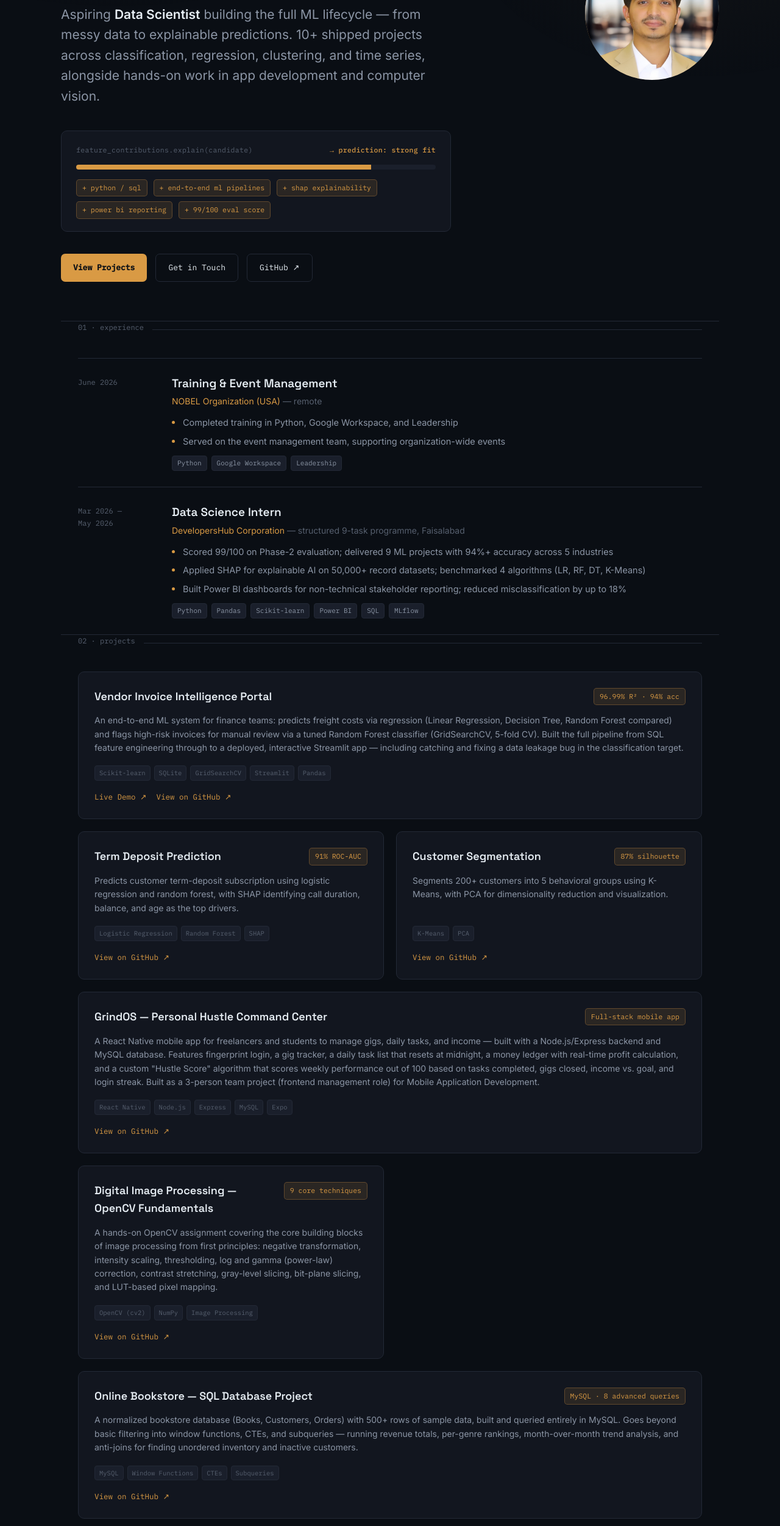
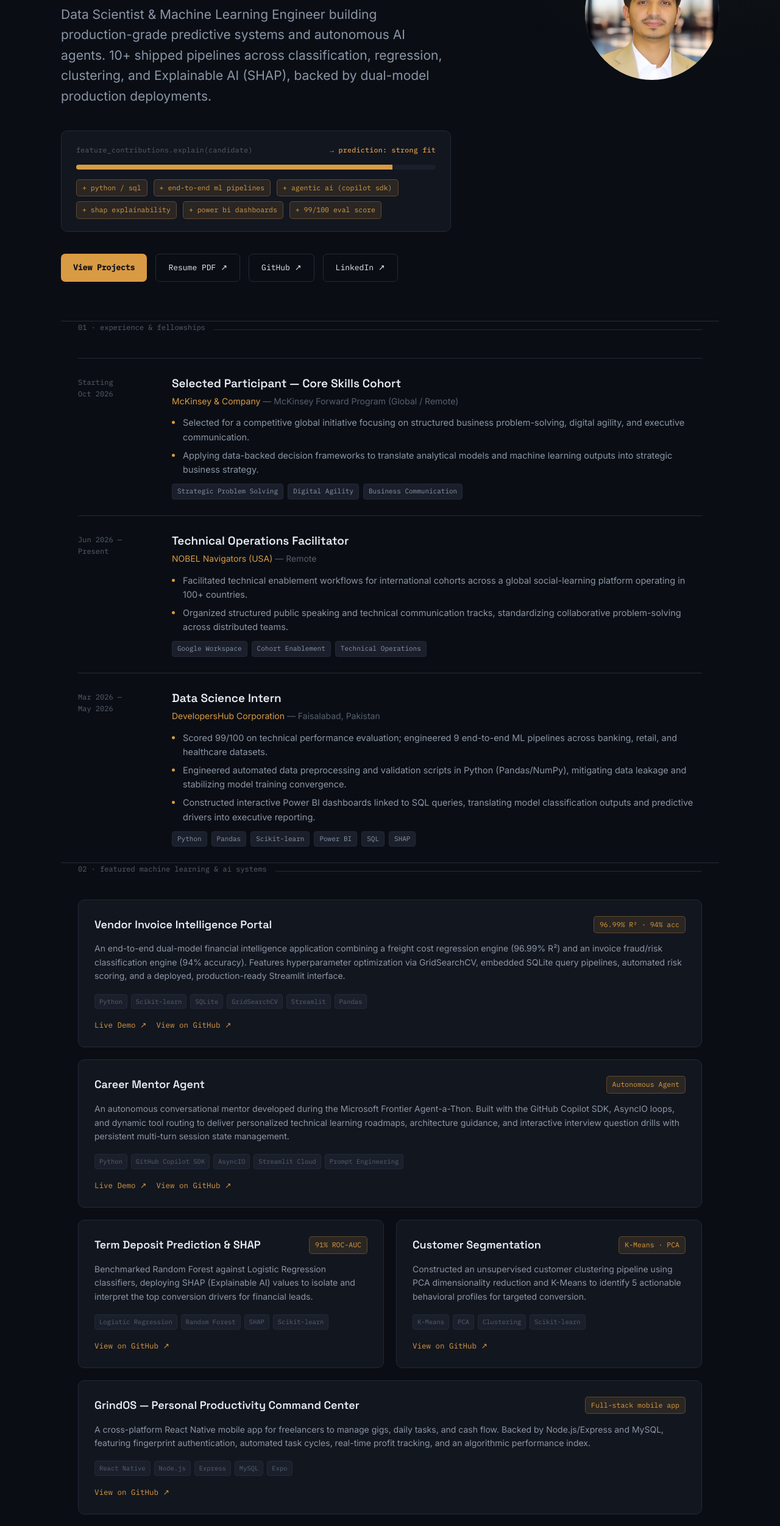
Before and after one commit to alimurtaza9dev-ctrl/alimurtaza9dev-ctrl.github.io, a plain HTML site: page index.html in a window 1280 px wide. Shown: the part 240-2742 px from the top of the page at 61% size. Drawn offline with Linux system fonts and the light colour scheme.

Commit message:
Revise title and content for data science portfolio
Updated the title and meta description to reflect a broader role in data science and machine learning engineering. Enhanced content throughout the page to better represent skills, projects, and experiences.

```diff
--- a/index.html
+++ b/index.html
@@ -3,8 +3,8 @@
 <head>
 <meta charset="UTF-8">
 <meta name="viewport" content="width=device-width, initial-scale=1.0">
-<title>Ali Murtaza — Aspiring Data Scientist</title>
-<meta name="description" content="Ali Murtaza — Aspiring Data Scientist. Machine Learning, Business Intelligence, Explainable AI. Projects, experience, and skills.">
+<title>Ali Murtaza — Data Scientist & ML Engineer</title>
+<meta name="description" content="Ali Murtaza — Data Scientist & Machine Learning Engineer. Dual-model architectures, Explainable AI (SHAP), Autonomous Copilot Agents, and predictive pipelines.">
 <link rel="preconnect" href="https://fonts.googleapis.com">
 <link rel="preconnect" href="https://fonts.gstatic.com" crossorigin>
 <link href="https://fonts.googleapis.com/css2?family=Space+Grotesk:wght@400;500;600;700&family=Inter:wght@400;500;600&family=IBM+Plex+Mono:wght@400;500&display=swap" rel="stylesheet">
@@ -199,7 +199,7 @@
     font-family: var(--body);
     font-size: clamp(17px, 2.4vw, 21px);
     color: var(--text-dim);
-    max-width: 620px;
+    max-width: 640px;
     margin-bottom: 40px;
     opacity: 0;
     animation: rise 0.7s ease 0.16s forwards;
@@ -662,7 +662,7 @@
   <div class="hero-grid">
     <div class="hero-text">
       <h1 class="name">Ali Murtaza</h1>
-      <p class="role">Aspiring <strong>Data Scientist</strong> building the full ML lifecycle — from messy data to explainable predictions. 10+ shipped projects across classification, regression, clustering, and time series, alongside hands-on work in app development and computer vision.</p>
+      <p class="role">Data Scientist &amp; Machine Learning Engineer building production-grade predictive systems and autonomous AI agents. 10+ shipped pipelines across classification, regression, clustering, and Explainable AI (SHAP), backed by dual-model production deployments.</p>
 
       <div class="shap-block">
         <div class="shap-head">
@@ -670,21 +670,23 @@
           <span class="verdict">→ prediction: strong fit</span>
         </div>
         <div class="shap-bar">
-          <div class="seg blue" style="width: 82%; animation-delay: 0.5s;"></div>
+          <div class="seg blue" style="width: 88%; animation-delay: 0.5s;"></div>
         </div>
         <div class="shap-features">
           <span>+ python / sql</span>
           <span>+ end-to-end ml pipelines</span>
+          <span>+ agentic ai (copilot sdk)</span>
           <span>+ shap explainability</span>
-          <span>+ power bi reporting</span>
+          <span>+ power bi dashboards</span>
           <span>+ 99/100 eval score</span>
         </div>
       </div>
 
       <div class="hero-ctas">
         <a class="btn btn-primary" href="#projects">View Projects</a>
-        <a class="btn btn-ghost" href="mailto:alimurtaza.9dev@gmail.com">Get in Touch</a>
+        <a class="btn btn-ghost" href="#resume">Resume PDF ↗</a>
         <a class="btn btn-ghost" href="https://github.com/alimurtaza9dev-ctrl" target="_blank" rel="noopener">GitHub ↗</a>
+        <a class="btn btn-ghost" href="https://linkedin.com/in/ali-murtaza-907863396" target="_blank" rel="noopener">LinkedIn ↗</a>
       </div>
     </div>
 
@@ -698,21 +700,36 @@
 
 <section id="experience" class="wrap">
   <div class="section-head">
-    <span class="section-tag">01 · experience</span>
+    <span class="section-tag">01 · experience &amp; fellowships</span>
     <div class="section-line"></div>
   </div>
 
   <div class="exp-item">
-    <div class="exp-date">June 2026</div>
+    <div class="exp-date">Starting<br>Oct 2026</div>
     <div>
-      <div class="exp-role">Training &amp; Event Management</div>
-      <div class="exp-org">NOBEL Organization (USA) <span>— remote</span></div>
+      <div class="exp-role">Selected Participant — Core Skills Cohort</div>
+      <div class="exp-org">McKinsey &amp; Company <span>— McKinsey Forward Program (Global / Remote)</span></div>
       <ul class="exp-list">
-        <li>Completed training in Python, Google Workspace, and Leadership</li>
-        <li>Served on the event management team, supporting organization-wide events</li>
+        <li>Selected for a competitive global initiative focusing on structured business problem-solving, digital agility, and executive communication.</li>
+        <li>Applying data-backed decision frameworks to translate analytical models and machine learning outputs into strategic business strategy.</li>
       </ul>
       <div class="exp-stack">
-        <span>Python</span><span>Google Workspace</span><span>Leadership</span>
+        <span>Strategic Problem Solving</span><span>Digital Agility</span><span>Business Communication</span>
+      </div>
+    </div>
+  </div>
+
+  <div class="exp-item">
+    <div class="exp-date">Jun 2026 —<br>Present</div>
+    <div>
+      <div class="exp-role">Technical Operations Facilitator</div>
+      <div class="exp-org">NOBEL Navigators (USA) <span>— Remote</span></div>
+      <ul class="exp-list">
+        <li>Facilitated technical enablement workflows for international cohorts across a global social-learning platform operating in 100+ countries.</li>
+        <li>Organized structured public speaking and technical communication tracks, standardizing collaborative problem-solving across distributed teams.</li>
+      </ul>
+      <div class="exp-stack">
+        <span>Google Workspace</span><span>Cohort Enablement</span><span>Technical Operations</span>
       </div>
     </div>
   </div>
@@ -721,14 +738,14 @@
     <div class="exp-date">Mar 2026 —<br>May 2026</div>
     <div>
       <div class="exp-role">Data Science Intern</div>
-      <div class="exp-org">DevelopersHub Corporation <span>— structured 9-task programme, Faisalabad</span></div>
+      <div class="exp-org">DevelopersHub Corporation <span>— Faisalabad, Pakistan</span></div>
       <ul class="exp-list">
-        <li>Scored 99/100 on Phase-2 evaluation; delivered 9 ML projects with 94%+ accuracy across 5 industries</li>
-        <li>Applied SHAP for explainable AI on 50,000+ record datasets; benchmarked 4 algorithms (LR, RF, DT, K-Means)</li>
-        <li>Built Power BI dashboards for non-technical stakeholder reporting; reduced misclassification by up to 18%</li>
+        <li>Scored 99/100 on technical performance evaluation; engineered 9 end-to-end ML pipelines across banking, retail, and healthcare datasets.</li>
+        <li>Engineered automated data preprocessing and validation scripts in Python (Pandas/NumPy), mitigating data leakage and stabilizing model training convergence.</li>
+        <li>Constructed interactive Power BI dashboards linked to SQL queries, translating model classification outputs and predictive drivers into executive reporting.</li>
       </ul>
       <div class="exp-stack">
-        <span>Python</span><span>Pandas</span><span>Scikit-learn</span><span>Power BI</span><span>SQL</span><span>MLflow</span>
+        <span>Python</span><span>Pandas</span><span>Scikit-learn</span><span>Power BI</span><span>SQL</span><span>SHAP</span>
       </div>
     </div>
   </div>
@@ -736,103 +753,93 @@
 
 <section id="projects" class="wrap">
   <div class="section-head">
-    <span class="section-tag">02 · projects</span>
+    <span class="section-tag">02 · featured machine learning &amp; ai systems</span>
     <div class="section-line"></div>
   </div>
 
   <div class="proj-grid">
 
+    <!-- Featured 1: Vendor Invoice Intelligence Portal -->
     <div class="card featured">
       <div class="card-top">
         <span class="card-title">Vendor Invoice Intelligence Portal</span>
         <span class="card-metric">96.99% R² · 94% acc</span>
       </div>
-      <p class="card-desc">An end-to-end ML system for finance teams: predicts freight costs via regression (Linear Regression, Decision Tree, Random Forest compared) and flags high-risk invoices for manual review via a tuned Random Forest classifier (GridSearchCV, 5-fold CV). Built the full pipeline from SQL feature engineering through to a deployed, interactive Streamlit app — including catching and fixing a data leakage bug in the classification target.</p>
-      <div class="card-tags"><span>Scikit-learn</span><span>SQLite</span><span>GridSearchCV</span><span>Streamlit</span><span>Pandas</span></div>
+      <p class="card-desc">An end-to-end dual-model financial intelligence application combining a freight cost regression engine (96.99% R²) and an invoice fraud/risk classification engine (94% accuracy). Features hyperparameter optimization via GridSearchCV, embedded SQLite query pipelines, automated risk scoring, and a deployed, production-ready Streamlit interface.</p>
+      <div class="card-tags"><span>Python</span><span>Scikit-learn</span><span>SQLite</span><span>GridSearchCV</span><span>Streamlit</span><span>Pandas</span></div>
       <div style="display:flex; gap:16px; flex-wrap:wrap;">
         <a class="card-link" href="https://bzj7pcmxxexfbdminkfmtj.streamlit.app/" target="_blank" rel="noopener">Live Demo ↗</a>
         <a class="card-link" href="https://github.com/alimurtaza9dev-ctrl/-Vendor-Invoice-Intelligence-Portal-" target="_blank" rel="noopener">View on GitHub ↗</a>
       </div>
     </div>
 
+    <!-- Featured 2: Career Mentor Agent -->
+    <div class="card featured">
+      <div class="card-top">
+        <span class="card-title">Career Mentor Agent</span>
+        <span class="card-metric">Autonomous Agent</span>
+      </div>
+      <p class="card-desc">An autonomous conversational mentor developed during the Microsoft Frontier Agent-a-Thon. Built with the GitHub Copilot SDK, AsyncIO loops, and dynamic tool routing to deliver personalized technical learning roadmaps, architecture guidance, and interactive interview question drills with persistent multi-turn session state management.</p>
+      <div class="card-tags"><span>Python</span><span>GitHub Copilot SDK</span><span>AsyncIO</span><span>Streamlit Cloud</span><span>Prompt Engineering</span></div>
+      <div style="display:flex; gap:16px; flex-wrap:wrap;">
+        <a class="card-link" href="https://career-mentor-agentbranchmainmainfileapppy-njkahyn6mdbqz4phstd.streamlit.app/" target="_blank" rel="noopener">Live Demo ↗</a>
+        <a class="card-link" href="https://github.com/alimurtaza9dev-ctrl/career-mentor-agent" target="_blank" rel="noopener">View on GitHub ↗</a>
+      </div>
+    </div>
+
+    <!-- Project 3: Term Deposit & SHAP -->
     <div class="card">
       <div class="card-top">
-        <span class="card-title">Term Deposit Prediction</span>
+        <span class="card-title">Term Deposit Prediction &amp; SHAP</span>
         <span class="card-metric">91% ROC-AUC</span>
       </div>
-      <p class="card-desc">Predicts customer term-deposit subscription using logistic regression and random forest, with SHAP identifying call duration, balance, and age as the top drivers.</p>
-      <div class="card-tags"><span>Logistic Regression</span><span>Random Forest</span><span>SHAP</span></div>
+      <p class="card-desc">Benchmarked Random Forest against Logistic Regression classifiers, deploying SHAP (Explainable AI) values to isolate and interpret the top conversion drivers for financial leads.</p>
+      <div class="card-tags"><span>Logistic Regression</span><span>Random Forest</span><span>SHAP</span><span>Scikit-learn</span></div>
       <a class="card-link" href="https://github.com/alimurtaza9dev-ctrl" target="_blank" rel="noopener">View on GitHub ↗</a>
     </div>
 
+    <!-- Project 4: Customer Segmentation -->
     <div class="card">
       <div class="card-top">
         <span class="card-title">Customer Segmentation</span>
-        <span class="card-metric">87% silhouette</span>
+        <span class="card-metric">K-Means · PCA</span>
       </div>
-      <p class="card-desc">Segments 200+ customers into 5 behavioral groups using K-Means, with PCA for dimensionality reduction and visualization.</p>
-      <div class="card-tags"><span>K-Means</span><span>PCA</span></div>
+      <p class="card-desc">Constructed an unsupervised customer clustering pipeline using PCA dimensionality reduction and K-Means to identify 5 actionable behavioral profiles for targeted conversion.</p>
+      <div class="card-tags"><span>K-Means</span><span>PCA</span><span>Clustering</span><span>Scikit-learn</span></div>
       <a class="card-link" href="https://github.com/alimurtaza9dev-ctrl" target="_blank" rel="noopener">View on GitHub ↗</a>
     </div>
 
+    <!-- Project 5: GrindOS Mobile -->
     <div class="card featured">
       <div class="card-top">
-        <span class="card-title">GrindOS — Personal Hustle Command Center</span>
+        <span class="card-title">GrindOS — Personal Productivity Command Center</span>
         <span class="card-metric">Full-stack mobile app</span>
       </div>
-      <p class="card-desc">A React Native mobile app for freelancers and students to manage gigs, daily tasks, and income — built with a Node.js/Express backend and MySQL database. Features fingerprint login, a gig tracker, a daily task list that resets at midnight, a money ledger with real-time profit calculation, and a custom "Hustle Score" algorithm that scores weekly performance out of 100 based on tasks completed, gigs closed, income vs. goal, and login streak. Built as a 3-person team project (frontend management role) for Mobile Application Development.</p>
+      <p class="card-desc">A cross-platform React Native mobile app for freelancers to manage gigs, daily tasks, and cash flow. Backed by Node.js/Express and MySQL, featuring fingerprint authentication, automated task cycles, real-time profit tracking, and an algorithmic performance index.</p>
       <div class="card-tags"><span>React Native</span><span>Node.js</span><span>Express</span><span>MySQL</span><span>Expo</span></div>
       <a class="card-link" href="https://github.com/alimurtaza9dev-ctrl/grindos" target="_blank" rel="noopener">View on GitHub ↗</a>
     </div>
 
+    <!-- Project 6: Online Bookstore SQL -->
     <div class="card">
       <div class="card-top">
-        <span class="card-title">Digital Image Processing — OpenCV Fundamentals</span>
-        <span class="card-metric">9 core techniques</span>
+        <span class="card-title">Online Bookstore — SQL Database</span>
+        <span class="card-metric">MySQL · 8 complex queries</span>
       </div>
-      <p class="card-desc">A hands-on OpenCV assignment covering the core building blocks of image processing from first principles: negative transformation, intensity scaling, thresholding, log and gamma (power-law) correction, contrast stretching, gray-level slicing, bit-plane slicing, and LUT-based pixel mapping.</p>
-      <div class="card-tags"><span>OpenCV (cv2)</span><span>NumPy</span><span>Image Processing</span></div>
-      <a class="card-link" href="https://github.com/alimurtaza9dev-ctrl" target="_blank" rel="noopener">View on GitHub ↗</a>
-    </div>
-
-    <div class="card featured">
-      <div class="card-top">
-        <span class="card-title">Online Bookstore — SQL Database Project</span>
-        <span class="card-metric">MySQL · 8 advanced queries</span>
-      </div>
-      <p class="card-desc">A normalized bookstore database (Books, Customers, Orders) with 500+ rows of sample data, built and queried entirely in MySQL. Goes beyond basic filtering into window functions, CTEs, and subqueries — running revenue totals, per-genre rankings, month-over-month trend analysis, and anti-joins for finding unordered inventory and inactive customers.</p>
-      <div class="card-tags"><span>MySQL</span><span>Window Functions</span><span>CTEs</span><span>Subqueries</span></div>
+      <p class="card-desc">A normalized relational schema utilizing window functions, CTEs, running totals, and complex joins for revenue trends and inventory audits.</p>
+      <div class="card-tags"><span>MySQL</span><span>Window Functions</span><span>CTEs</span><span>Relational Design</span></div>
       <a class="card-link" href="https://github.com/alimurtaza9dev-ctrl/Online-Bookstore-SQL-project" target="_blank" rel="noopener">View on GitHub ↗</a>
     </div>
 
+    <!-- Project 7: Power BI E-Commerce -->
     <div class="card">
       <div class="card-top">
-        <span class="card-title">E-Commerce Sales Dashboard</span>
+        <span class="card-title">E-Commerce Sales Intelligence</span>
         <span class="card-metric">Power BI</span>
       </div>
-      <p class="card-desc">An interactive Power BI dashboard analyzing e-commerce sales performance, built for non-technical stakeholder reporting.</p>
+      <p class="card-desc">Interactive dashboard tracking business KPIs, product margins, and customer cohort trends designed for non-technical leadership reporting.</p>
       <div class="card-tags"><span>Power BI</span><span>DAX</span><span>Data Modeling</span></div>
       <a class="card-link" href="https://github.com/alimurtaza9dev-ctrl/Power-Bi-Ecommerce-Dashboard" target="_blank" rel="noopener">View on GitHub ↗</a>
-    </div>
-
-    <div class="card">
-      <div class="card-top">
-        <span class="card-title">Energy Forecasting</span>
-        <span class="card-metric">ARIMA(5,1,0)</span>
-      </div>
-      <p class="card-desc">Time-series forecasting of energy demand using an ARIMA model tuned for short-horizon accuracy.</p>
-      <div class="card-tags"><span>Time Series</span><span>ARIMA</span></div>
-      <a class="card-link" href="https://github.com/alimurtaza9dev-ctrl" target="_blank" rel="noopener">View on GitHub ↗</a>
-    </div>
-
-    <div class="card">
-      <div class="card-top">
-        <span class="card-title">Churn &amp; Loan Default Prediction</span>
-        <span class="card-metric">86% acc · 89% F1</span>
-      </div>
-      <p class="card-desc">Two classification models — customer churn (Decision Tree, 86% accuracy) and loan default risk (89% F1) — built as part of the DevelopersHub programme.</p>
-      <div class="card-tags"><span>Decision Tree</span><span>Classification</span></div>
-      <a class="card-link" href="https://github.com/alimurtaza9dev-ctrl" target="_blank" rel="noopener">View on GitHub ↗</a>
     </div>
 
   </div>
@@ -840,39 +847,33 @@
 
 <section id="skills" class="wrap">
   <div class="section-head">
-    <span class="section-tag">03 · skills</span>
+    <span class="section-tag">03 · technical stack</span>
     <div class="section-line"></div>
   </div>
 
   <div class="skills-grid">
     <div>
-      <div class="skill-group-title">Languages</div>
+      <div class="skill-group-title">Languages &amp; Core</div>
       <div class="skill-chip-list">
-        <span>Python</span><span>SQL</span><span>C++</span><span>JavaScript</span>
+        <span>Python</span><span>SQL</span><span>C++</span><span>JavaScript (ES6+)</span><span>DSA (Python)</span>
       </div>
     </div>
     <div>
-      <div class="skill-group-title">App Development</div>
+      <div class="skill-group-title">Machine Learning</div>
       <div class="skill-chip-list">
-        <span>React Native</span>
+        <span>Scikit-learn</span><span>SHAP (Explainable AI)</span><span>Random Forest</span><span>Logistic Regression</span><span>GridSearchCV</span><span>K-Means / PCA</span>
       </div>
     </div>
     <div>
-      <div class="skill-group-title">ML / AI</div>
+      <div class="skill-group-title">Agentic AI &amp; Apps</div>
       <div class="skill-chip-list">
-        <span>Scikit-learn</span><span>SHAP</span><span>ARIMA</span><span>K-Means</span><span>PCA</span><span>Feature Engineering</span><span>OpenCV (cv2)</span>
+        <span>GitHub Copilot SDK</span><span>Autonomous Agents</span><span>AsyncIO</span><span>React Native</span><span>Streamlit Cloud</span>
       </div>
     </div>
     <div>
-      <div class="skill-group-title">Visualization &amp; Analysis</div>
+      <div class="skill-group-title">Analytics &amp; BI</div>
       <div class="skill-chip-list">
-        <span>Power BI</span><span>Matplotlib</span><span>Seaborn</span><span>Pandas</span><span>NumPy</span><span>Excel (Advanced)</span>
-      </div>
-    </div>
-    <div>
-      <div class="skill-group-title">Tools</div>
-      <div class="skill-chip-list">
-        <span>Git / GitHub</span><span>MLflow</span><span>Jupyter</span><span>VS Code</span><span>Google Colab</span><span>Docker (basic)</span>
+        <span>Pandas / NumPy</span><span>Power BI</span><span>Matplotlib / Seaborn</span><span>Feature Engineering</span><span>SQLite / MySQL</span>
       </div>
     </div>
   </div>
@@ -887,16 +888,27 @@
   <div class="edu-cert-grid">
     <div class="edu-card">
       <div class="edu-school">Government College University Faisalabad</div>
-      <div class="edu-degree">BS Computer Science — 5th Semester, CGPA 3.17/4.0</div>
-      <div class="edu-meta">FEB 2024 – PRESENT · FAISALABAD, PAKISTAN</div>
+      <div class="edu-degree">Bachelor of Science in Computer Science (BSCS)</div>
+      <div class="edu-meta">2024 – PRESENT · 6TH SEMESTER · CGPA: 3.17 / 4.0</div>
     </div>
 
     <ul class="cert-list">
-      <li><strong>AI Editing Workshop</strong>MS Online Academy · May 2026</li>
-      <li><strong>99/100 — Phase-2 Evaluation</strong>Data Science &amp; Analytics, DevelopersHub Corporation · 2026</li>
-      <!-- PLACEHOLDER: exact Google certificate names go here once confirmed -->
-      <li><strong>Google Career Certificates</strong>AI Essentials, Data Analytics, Project Management, IT Support · 2026</li>
-      <li><strong>Active on Kaggle</strong>Notebooks and competition submissions in progress</li>
+      <li>
+        <strong>5x Google Career Certificates (2026)</strong>
+        Data Analytics, AI Essentials, AI Professional, Project Management, IT Support — <em>Merit Scholarship selected by GCUF</em>
+      </li>
+      <li>
+        <strong>Microsoft Frontier Transformation &amp; Agent-a-Thon</strong>
+        Building &amp; Deploying Autonomous Agent Systems (MasterClass Certificates / Microsoft)
+      </li>
+      <li>
+        <strong>Fundamentals for Nobel Internship</strong>
+        NOBEL Certified · Global Leadership &amp; Operational Enablement
+      </li>
+      <li>
+        <strong>99/100 — Phase-2 Technical Evaluation</strong>
+        DevelopersHub Corporation · 9 Enterprise ML Pipelines Delivered
+      </li>
     </ul>
   </div>
 </section>
@@ -911,12 +923,12 @@
     <div class="resume-left">
       <div class="resume-icon">PDF</div>
       <div>
-        <div class="resume-title">Ali Murtaza — Resume</div>
-        <div class="resume-sub">1 page · updated 2026</div>
+        <div class="resume-title">Ali Murtaza — 1-Page ATS Resume</div>
+        <div class="resume-sub">Tailored for Data Science &amp; Machine Learning Engineering Roles</div>
       </div>
     </div>
     <div class="resume-actions">
-      <a class="btn btn-ghost" href="assets/resume.pdf" target="_blank" rel="noopener">View ↗</a>
+      <a class="btn btn-ghost" href="assets/resume.pdf" target="_blank" rel="noopener">View PDF ↗</a>
       <a class="btn btn-primary" href="assets/resume.pdf" download="Ali_Murtaza_Resume.pdf">Download Resume</a>
     </div>
   </div>
@@ -924,16 +936,16 @@
 
 <section id="contact" class="contact wrap" style="border-bottom:none;">
   <div class="section-tag" style="display:block; margin-bottom:18px;">06 · contact</div>
-  <h2 class="contact-title">Let's build something<br>with the data.</h2>
-  <p class="contact-sub">Open to remote roles and relocation. Reach out for opportunities, collaboration, or just to talk about explainable ML.</p>
+  <h2 class="contact-title">Let's build intelligent<br>systems together.</h2>
+  <p class="contact-sub">Actively seeking Junior Data Scientist and Machine Learning Engineering opportunities. Open to remote roles and on-site positions.</p>
   <div class="contact-links">
     <a class="btn btn-primary" href="mailto:alimurtaza.9dev@gmail.com">alimurtaza.9dev@gmail.com</a>
     <a class="btn btn-ghost" href="https://github.com/alimurtaza9dev-ctrl" target="_blank" rel="noopener">GitHub ↗</a>
-    <a class="btn btn-ghost" href="https://www.linkedin.com/in/ali-murtaza-907863396" target="_blank" rel="noopener">LinkedIn ↗</a>
+    <a class="btn btn-ghost" href="https://linkedin.com/in/ali-murtaza-907863396" target="_blank" rel="noopener">LinkedIn ↗</a>
   </div>
 </section>
 
-<footer>built by ali murtaza · deployed on github pages</footer>
+<footer>built by ali murtaza · hosted on github pages</footer>
 
 <div class="cursor-dot" id="cursorDot"></div>
 <div class="cursor-ring" id="cursorRing"></div>
```
